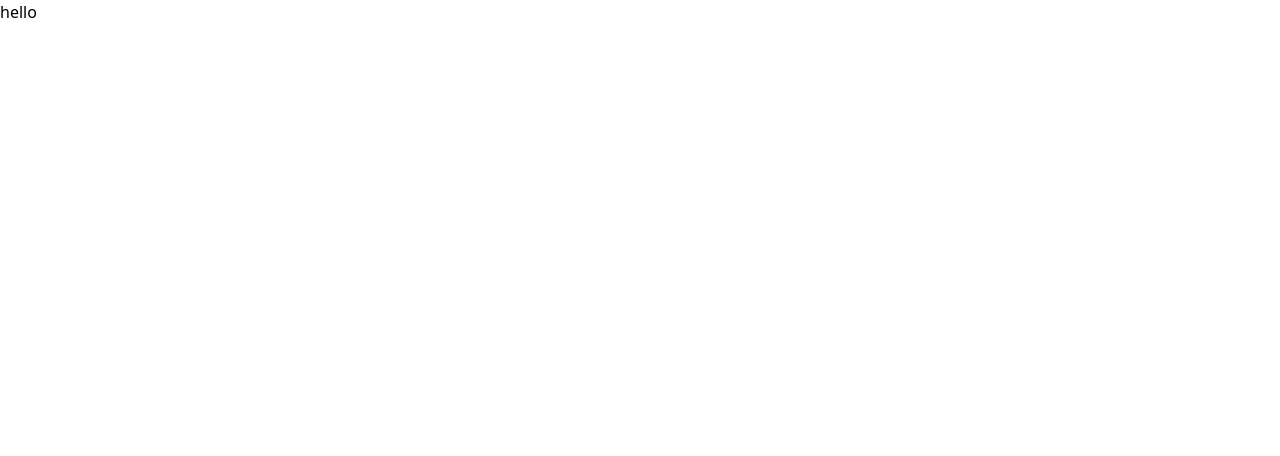
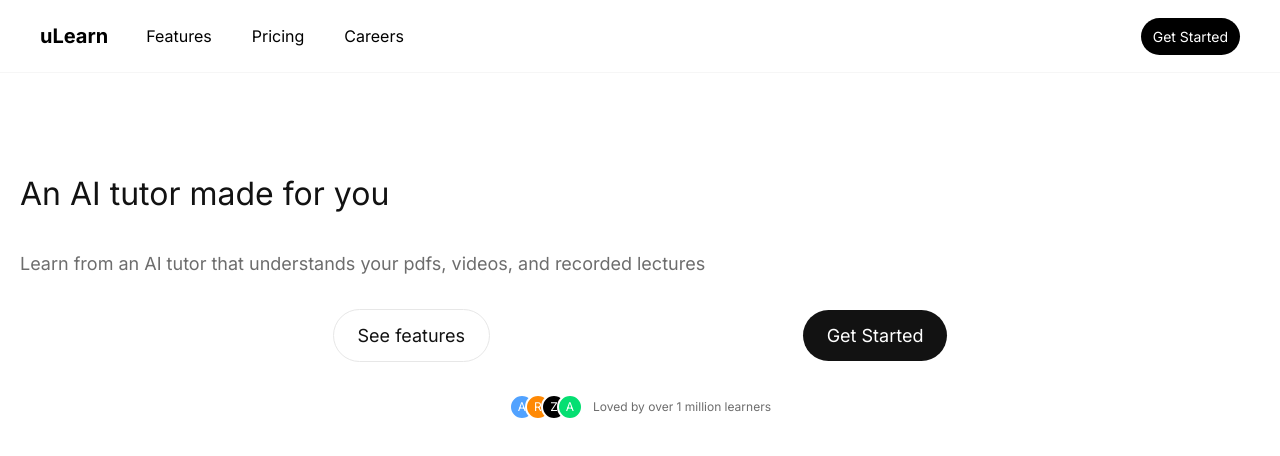
Before and after one commit to MandemGibson/youlearn_clone, a React (Vite) app: page / in a window 1280 px wide. Shown: the top 456 px of the page. Built offline with nearby package versions, Linux system fonts and the light colour scheme.

Commit message:
add LandingPage, Navbar, and Hero components; update App structure and styles

```diff
--- a/src/App.tsx
+++ b/src/App.tsx
@@ -1,5 +1,11 @@
+import LandingPage from "./pages/LandingPage";
+
 function App() {
-  return <>hello</>;
+  return (
+    <main>
+      <LandingPage />
+    </main>
+  );
 }
 
 export default App;
--- /dev/null
+++ b/src/components/Hero.tsx
@@ -0,0 +1,52 @@
+const Hero = () => {
+  return (
+    <section className="px-[20px] py-[80px]">
+      <div className="pt-[90px] space-y-[32px]">
+        <h2 className="text-[32px] text-[#121212]">An AI tutor made for you</h2>
+        <p className="text-[18px] text-[#6D6D6D]">
+          Learn from an AI tutor that understands your pdfs, videos, and
+          recorded lectures
+        </p>
+        <div className="flex items-center justify-evenly">
+          <button
+            className="border border-[#E7E7E7] text-[#121212] px-[24px]
+          py-[12px] rounded-full text-[18px]"
+          >
+            See features
+          </button>
+          <button
+            className="bg-[#121212] px-[24px] py-[12px] rounded-full text-[18px]
+          text-white"
+          >
+            Get Started
+          </button>
+        </div>
+        <div className="flex items-center justify-center space-x-[10px]">
+          <div className="flex items-center">
+            {[
+              { id: 1, letter: "A", color: "bg-blue-400" },
+              { id: 2, letter: "R", color: "bg-orange-400" },
+              { id: 3, letter: "Z", color: "bg-black" },
+              { id: 4, letter: "A", color: "bg-green-400" },
+            ].map(({ id, color, letter }, index) => (
+              <div
+                key={id}
+                className={`rounded-full w-[26px] h-[26px] ${color}
+             text-white text-[12px] items-center justify-center flex
+             border-2 border-white ${index === 0 ? "" : "-ml-2.5"}`}
+              >
+                {letter}
+              </div>
+            ))}
+          </div>
+
+          <p className="text-[12px] text-[#6d6d6d]">
+            Loved by over 1 million learners
+          </p>
+        </div>
+      </div>
+    </section>
+  );
+};
+
+export default Hero;
--- /dev/null
+++ b/src/components/Navbar.tsx
@@ -0,0 +1,82 @@
+import { useState } from "react";
+import { IoMenu } from "react-icons/io5";
+
+const navItems = [
+  { id: 1, name: "Features", link: "#features" },
+  { id: 2, name: "Pricing", link: "#pricing" },
+  { id: 3, name: "Careers", link: "#careers" },
+]
+
+const Navbar = () => {
+  const [isOpen, setIsOpen] = useState(false);
+
+  const toggleMenu = () => setIsOpen(!isOpen);
+  return (
+    <nav
+      className="w-full py-[16px] px-[20px] md:px-[40px] backdrop-blur-[10px] border-b
+     border-[#F6F6F6] fixed top-0 left-0 z-50 "
+    >
+      {/*Mobile menu*/}
+      <div
+        className={`flex ${
+          isOpen ? "flex-col" : ""
+        } justify-between items-center
+       md:hidden`}
+      >
+        {isOpen && (
+          <IoMenu
+            className={`text-2xl ${isOpen ? "mb-[40px]" : ""}`}
+            onClick={toggleMenu}
+          />
+        )}
+        <div className="text-xl font-bold">uLearn</div>
+        {/* <img src="" alt="Logo" /> */}
+        {!isOpen && <IoMenu className="text-2xl" onClick={toggleMenu} />}
+
+        {isOpen && (
+          <>
+            <div
+              className={`flex flex-col gap-[40px] ${
+                isOpen ? "mt-[26px] mb-[40px]" : ""
+              }`}
+            >
+              {navItems.map((item) => (
+                <a key={item.id} href={item.link}>
+                  {item.name}
+                </a>
+              ))}
+            </div>
+            <button
+              className="w-full bg-black text-white py-[8px] rounded-full
+            mb-[40px]"
+            >
+              Get Started
+            </button>
+          </>
+        )}
+      </div>
+      {/*Desktop menu*/}
+      <div className="hidden md:flex justify-between items-center">
+        <div className="flex items-center gap-[26px]">
+          <div className="text-xl font-bold">uLearn</div>
+          {/* <img src="" alt="Logo" /> */}
+          <ul className="flex gap-[16px]">
+            {navItems.map(({ id, link, name }) => (
+              <li key={id} className="px-[12px] py-[8px]">
+                <a href={link} className="text">
+                  {name}
+                </a>
+              </li>
+            ))}
+          </ul>
+        </div>
+        <button className="bg-black text-white px-[12px] py-[8px]
+        rounded-full hover:cursor-pointer text-[14px]">
+          Get Started
+        </button>
+      </div>
+    </nav>
+  );
+};
+
+export default Navbar;
--- a/src/index.css
+++ b/src/index.css
@@ -1 +1,6 @@
-@import "tailwindcss"
+@import url('https://fonts.googleapis.com/css2?family=Inter:ital,opsz,wght@0,14..32,100..900;1,14..32,100..900&display=swap');
+@import "tailwindcss";
+
+body {
+  font-family: 'Inter', sans-serif;
+}
--- /dev/null
+++ b/src/pages/LandingPage.tsx
@@ -0,0 +1,13 @@
+import Hero from "../components/Hero";
+import Navbar from "../components/Navbar";
+
+const LandingPage = () => {
+  return (
+    <main className="relative">
+      <Navbar />
+      <Hero/>
+    </main>
+  );
+};
+
+export default LandingPage;
```
